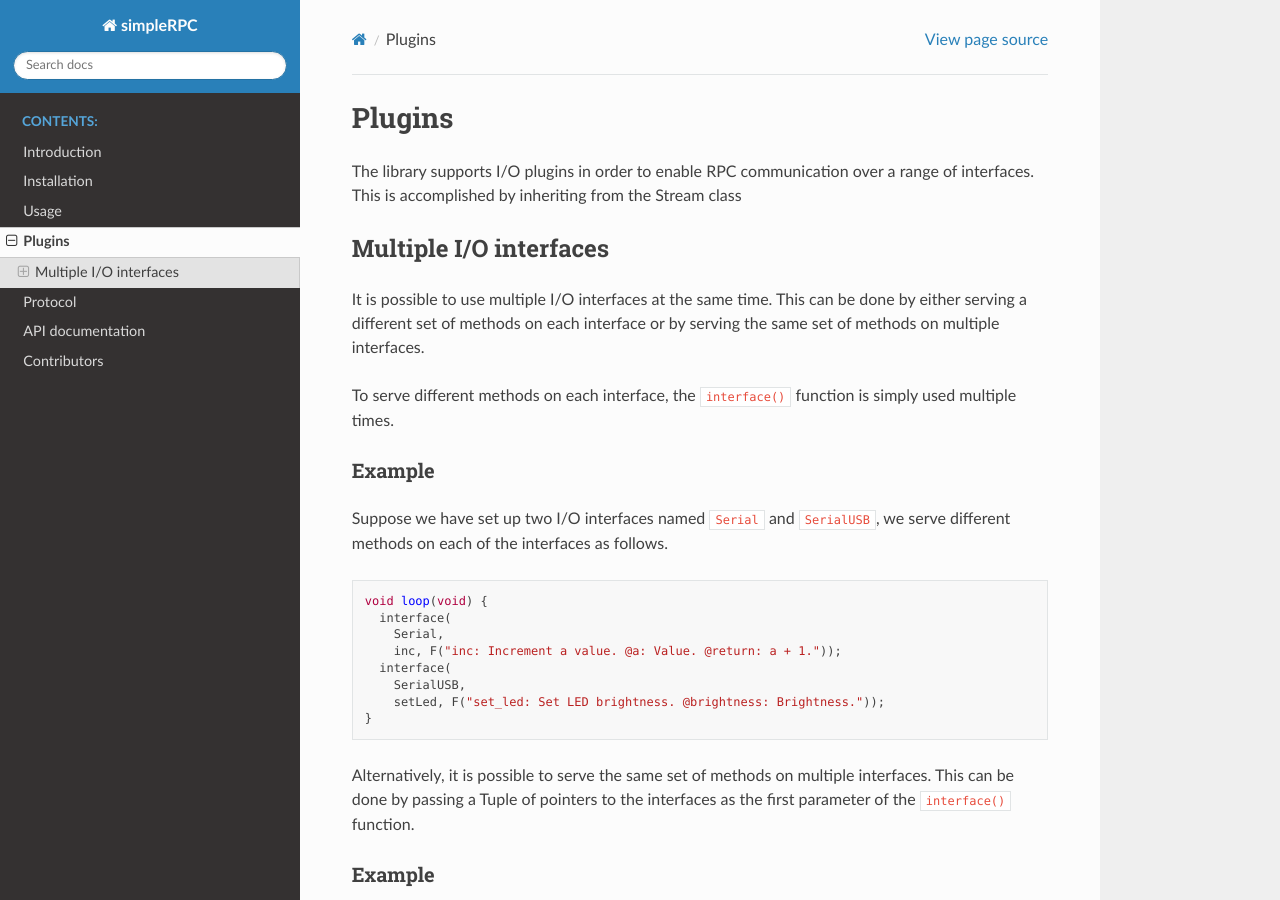
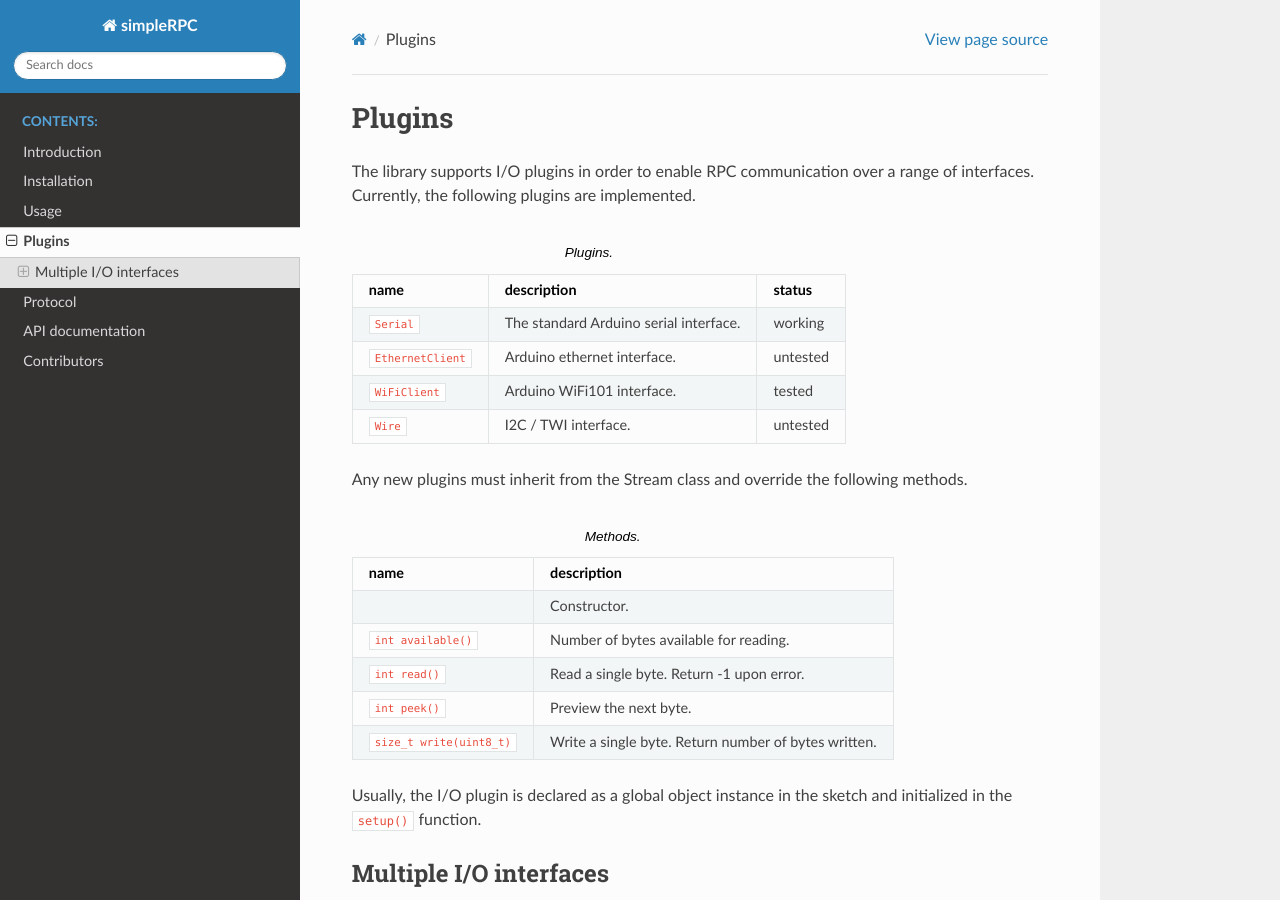
Before and after one commit to jfjlaros/simpleRPC, a Sphinx documentation site: the page built from docs/plugins.rst, in a window 1280 px wide and 900 px high. Built offline with Sphinx 7.4.7 and the Read the Docs theme 2.0.0, drawn with Linux system fonts in a browser that asks for light colours.

```diff
--- a/docs/plugins.rst
+++ b/docs/plugins.rst
@@ -2,7 +2,47 @@
 =======
 
 The library supports I/O plugins in order to enable RPC communication over a
-range of interfaces. This is accomplished by inheriting from the Stream class
+range of interfaces. Currently, the following plugins are implemented.
+
+.. list-table:: Plugins.
+   :header-rows: 1
+
+   * - name
+     - description
+     - status
+   * - ``Serial``
+     - The standard Arduino serial interface.
+     - working
+   * - ``EthernetClient``
+     - Arduino ethernet interface.
+     - untested
+   * - ``WiFiClient``
+     - Arduino WiFi101 interface.
+     - tested
+   * - ``Wire``
+     - I2C / TWI interface.
+     - untested
+
+Any new plugins must inherit from the Stream class and override the following methods.
+
+.. list-table:: Methods.
+   :header-rows: 1
+
+   * - name
+     - description
+   * -
+     - Constructor.
+   * - ``int available()``
+     - Number of bytes available for reading.
+   * - ``int read()``
+     - Read a single byte. Return -1 upon error.
+   * - ``int peek()``
+     - Preview the next byte.
+   * - ``size_t write(uint8_t)``
+     - Write a single byte. Return number of bytes written.
+
+Usually, the I/O plugin is declared as a global object instance in the sketch
+and initialized in the ``setup()`` function.
 
 
 Multiple I/O interfaces
```
Also changed, not shown: other parts of docs/plugins.rst (+0 -1 lines).
